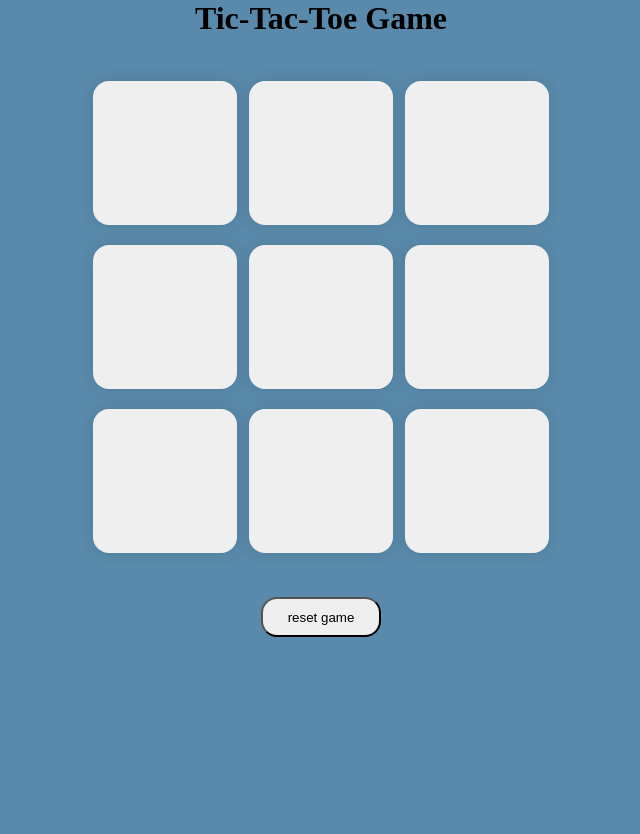
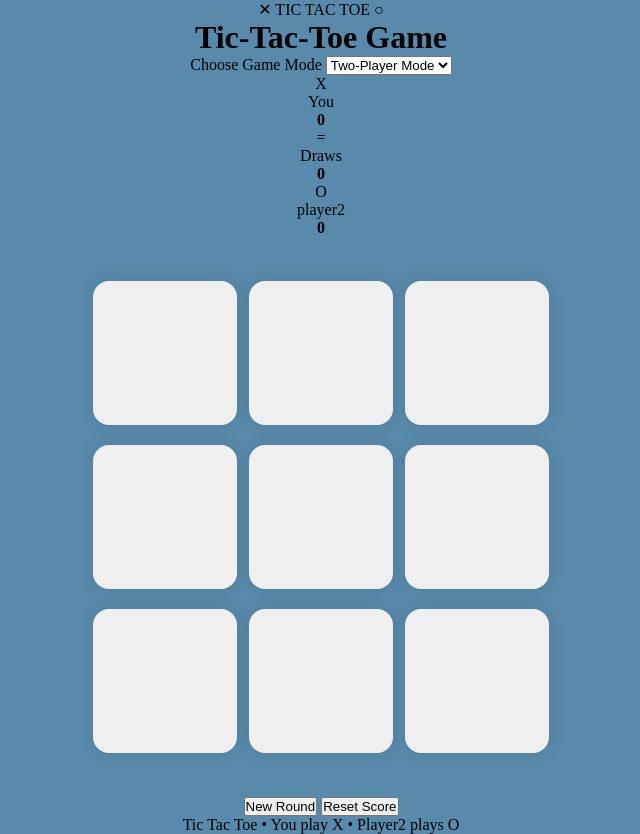
Before and after one commit to tanishab07/tic-tac-toe, a plain HTML site: page index.html in a window 1280 px wide. Shown: the whole page, without its empty margins (319-959 px from the left). Before the commit the page ends 800 px from the top, so only its background shows below. Drawn offline with Linux system fonts and the light colour scheme.

Commit message:
Add initial HTML structure for Tic-Tac-Toe game

```diff
--- a/index.html
+++ b/index.html
@@ -3,17 +3,57 @@
 <head>
     <meta charset="UTF-8">
     <meta name="viewport" content="width=device-width, initial-scale=1.0">
-    <title>tic-tac-toe</title>
-    <link rel="stylesheet" href="style.css"/>
+    <title>Tic Tac Toe | Game</title>
+    <link rel="stylesheet" href="style.css">
+
 </head>
 <body>
-    <div class="msgcontainer hide">
-        <p id="msg">winner</p>
-        <button id="newbtn">new Game</button>
+     <!-- HEADER -->
+    <header class="top-bar">
+        <div class="game-logo">
+            <span>✕</span>
+            <span>TIC TAC TOE</span>
+            <span>○</span>
+        </div>
+    </header>
+
+    <!-- MAIN -->
+    <main class="mymain">
+        <h1 id="heading">Tic-Tac-Toe Game</h1>
+
+        <!-- GAME MODE -->
+    <div class="mode-selector">
+        <label for="gameMode">Choose Game Mode</label>
+
+        <select id="gameMode">
+            <option value="two-player">Two-Player Mode</option>
+            <option value="ai">Play Against AI</option>
+        </select>
     </div>
 
-    <main class="mymain">
-        <h1>Tic-Tac-Toe Game</h1>
+         <!-- SCORE -->
+        <section class="score-board">
+            <div class="score-box player-score">
+                <span class="score-symbol">X</span>
+                <p>You</p>
+                <strong id="playerScore">0</strong>
+            </div>
+
+            <div class="score-box draw-score">
+                <span class="score-symbol">=</span>
+                <p>Draws</p>
+                <strong id="drawScore">0</strong>
+            </div>
+
+            <div class="score-box player2-score">
+                <span class="score-symbol">O</span>
+                <p>player2</p>
+                <strong id="player2Score">0</strong>
+            </div>
+        </section>
+
+        <!-- GAME-BOARD -->
+        <section>
             <div class="container">
                 <div class="game">
                     <button class="box"></button>
@@ -27,8 +67,29 @@
                     <button class="box"></button>
                 </div>
             </div>
-            <button id="resetbtn">reset game</button>
+        </section>
+
+        <!-- BUTTONS -->
+        <section class="game-btn">
+            <button id="new-btn" class="primary-btn">
+                New Round
+            </button>
+
+            <button id="reset-btn" class="secondary-btn">
+                Reset Score
+            </button>
+        </section>
     </main>
+
+
+    <!-- FOOTER -->
+    <footer>
+        <p>
+            Tic Tac Toe • You play X • Player2 plays O
+        </p>
+    </footer>
+
     <script src ="script.js"></script>
+
 </body>
 </html>
```
Lines whose indentation alone changed are shown as unchanged.
